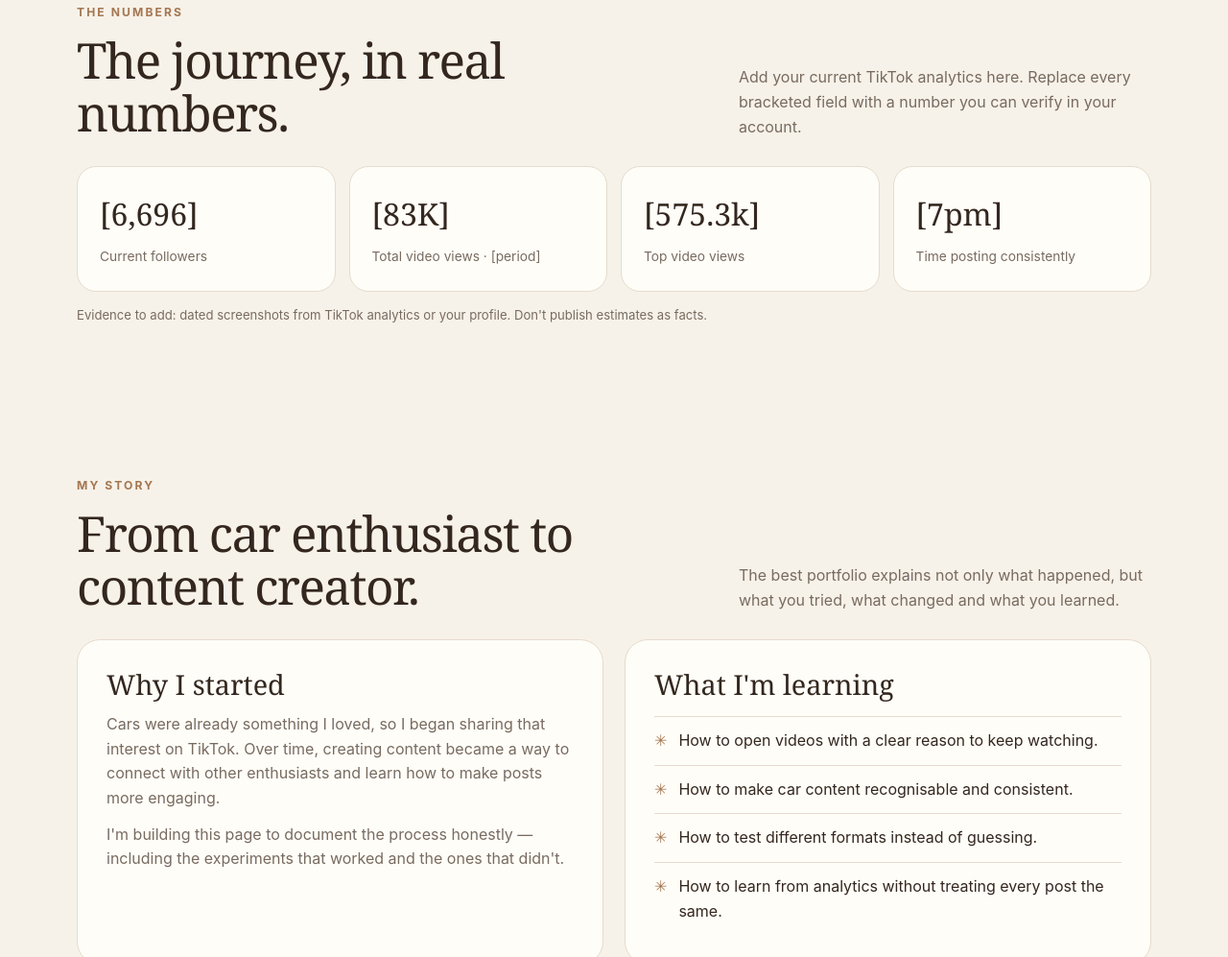
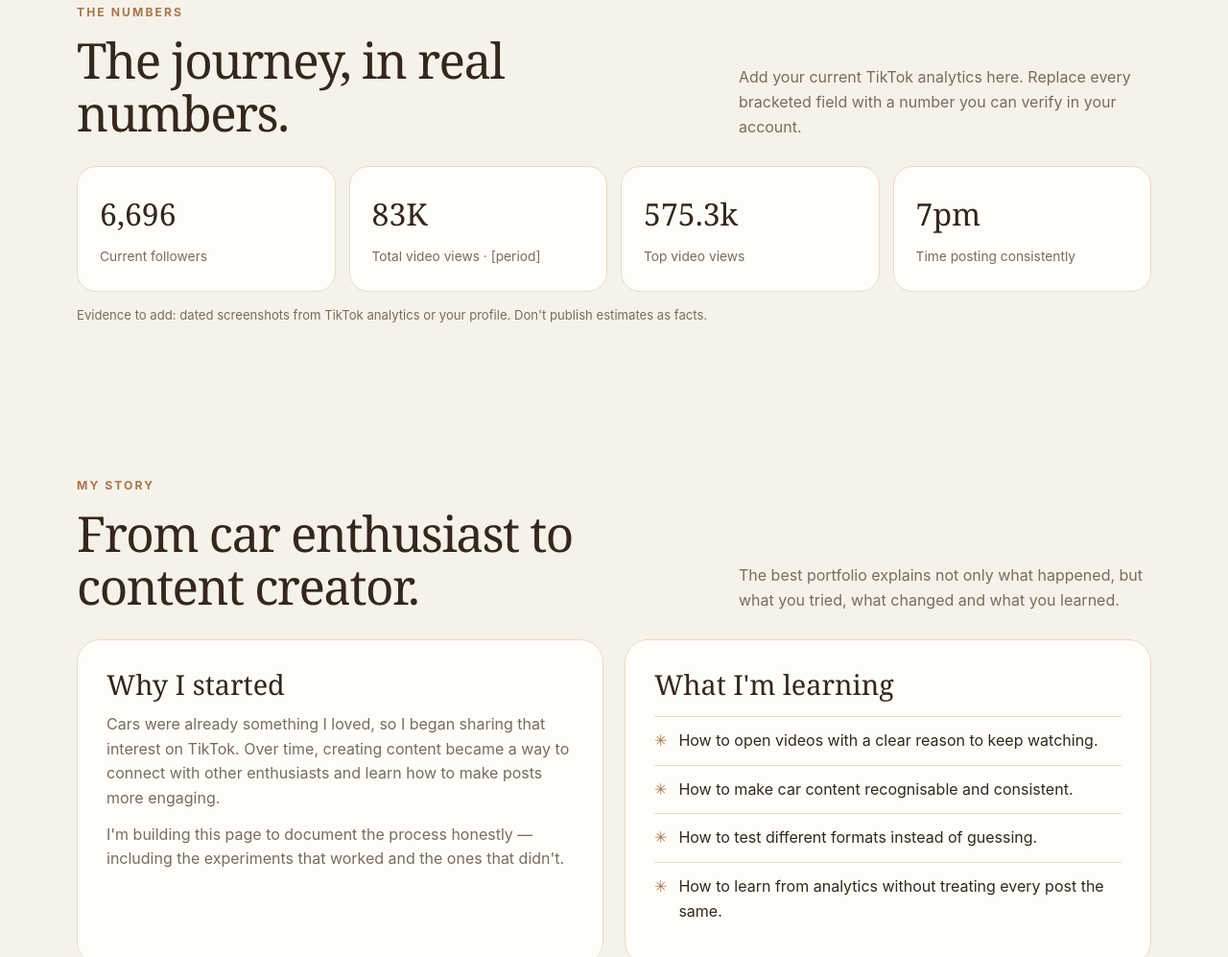
Before and after one commit to rrlloydd/Driven-to-Grow, a plain HTML site: page index.html in a window 1280 px wide. Shown: the part 866-1863 px from the top of the page at 96% size. Drawn offline with Linux system fonts and the light colour scheme.

Commit message:
Update index.html

```diff
--- a/index.html
+++ b/index.html
@@ -139,10 +139,10 @@
         <p class="section-intro">Add your current TikTok analytics here. Replace every bracketed field with a number you can verify in your account.</p>
       </div>
       <div class="metrics">
-        <div class="metric"><strong>[6,696]</strong><span>Current followers</span></div>
-        <div class="metric"><strong>[83K]</strong><span>Total video views · [period]</span></div>
-        <div class="metric"><strong>[575.3k]</strong><span>Top video views</span></div>
-        <div class="metric"><strong>[7pm]</strong><span>Time posting consistently</span></div>
+        <div class="metric"><strong>6,696</strong><span>Current followers</span></div>
+        <div class="metric"><strong>83K</strong><span>Total video views · [period]</span></div>
+        <div class="metric"><strong>575.3k</strong><span>Top video views</span></div>
+        <div class="metric"><strong>7pm</strong><span>Time posting consistently</span></div>
       </div>
       <p class="note">Evidence to add: dated screenshots from TikTok analytics or your profile. Don't publish estimates as facts.</p>
     </section>
```
